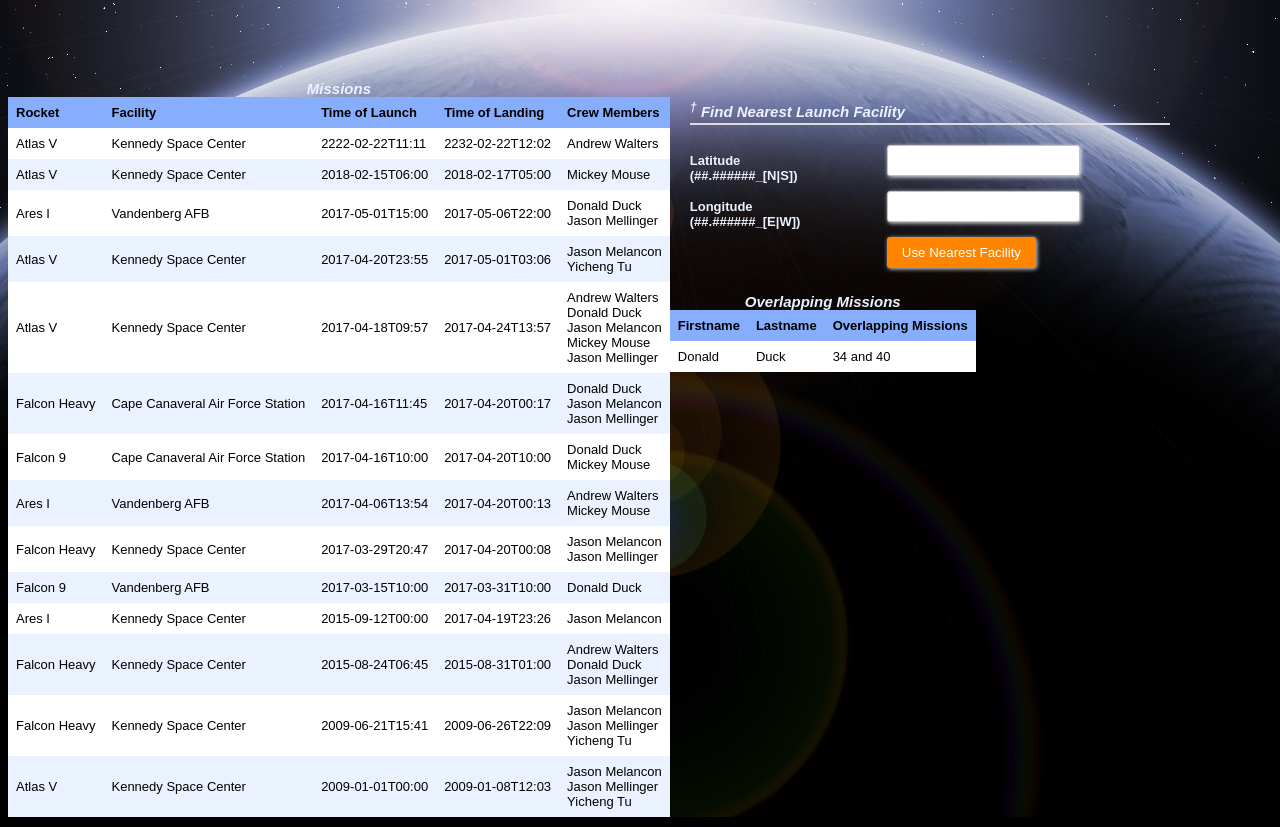
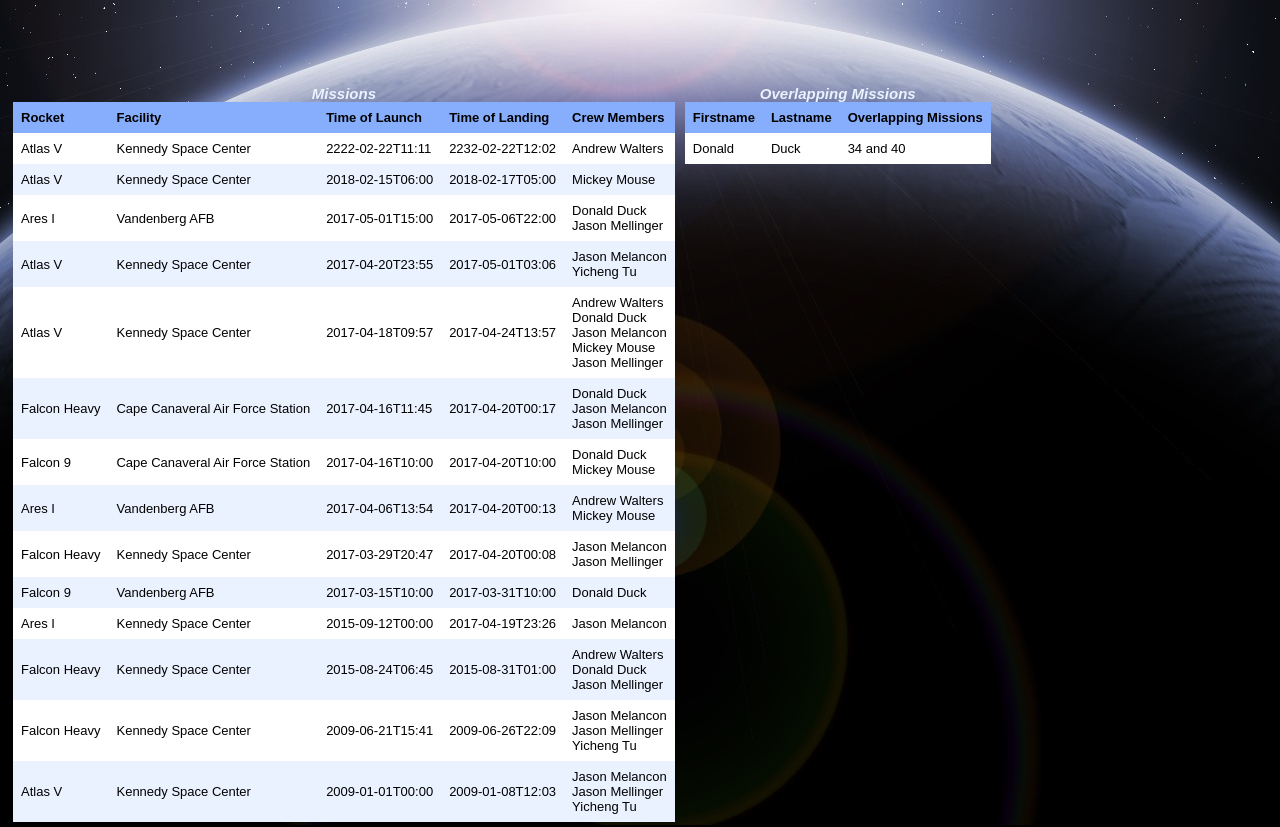
Before and after one commit to blazersand2000/MissionControlApp, a Flask app: page /missions in a window 1280 px wide. Shown: the part 55-882 px from the top of the page. Run offline with Flask 2, Linux system fonts and the light colour scheme; the visitor is signed in with stand-in values (Sample User, id 1); data comes from the database, SQL or seed files in the repository; both versions use the stored data as it was after the commit; some libraries are stand-ins or nearby versions.

Commit message:
Fixed issue where read-only user was seeing nearest facility form.

```diff
--- a/static/styles.css
+++ b/static/styles.css
@@ -73,9 +73,14 @@ h1.nav
 	color: var(--light-blue);
 }
 
+section
+{
+	margin: 5px;
+}
+
 table
 {
-    border-collapse: collapse;
+	border-collapse: collapse;
     width: 100%;
 	table-layout: auto;
 }
--- a/templates/missions.html
+++ b/templates/missions.html
@@ -8,12 +8,10 @@ Missions
 <section style="float:left">
     {{ GenerateTable('Missions', headers, rows, 'mid') }}
 </section>
+{% if current_user.permission == 3 %}
     <section style="float:left">
-	{% if current_user.permission == 3 %}
         {{ GenerateFormToAddEntry('Add Mission', inputs) }}
-    {% endif %}
     </section>
-
     <section style="float:left">
     <div class="form-style-2">
     <div class="form-style-2-heading"><sup>&dagger;</sup> Find Nearest Launch Facility</div>
@@ -30,7 +28,7 @@ Missions
     document.getElementById('fid').value = {{closestFacility}};
     </script>
     {% endif %}
-
+{% endif %}
 <section style="float:left">
     {{ GenerateTable('Overlapping Missions', headersOverlap, rowsOverlap, 'mid') }}
 </section>
```
Also changed, not shown: db.sqlite3. Lines whose indentation alone changed are shown as unchanged.
